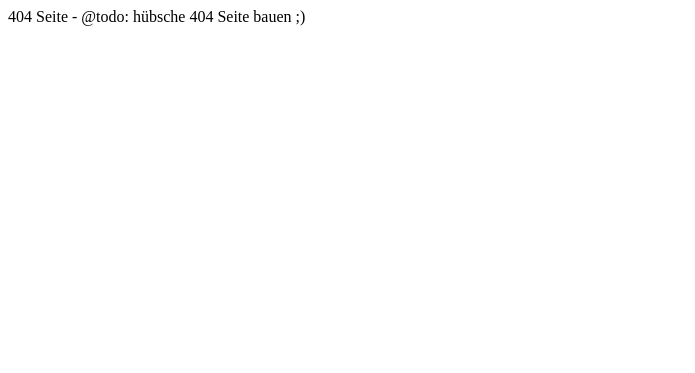
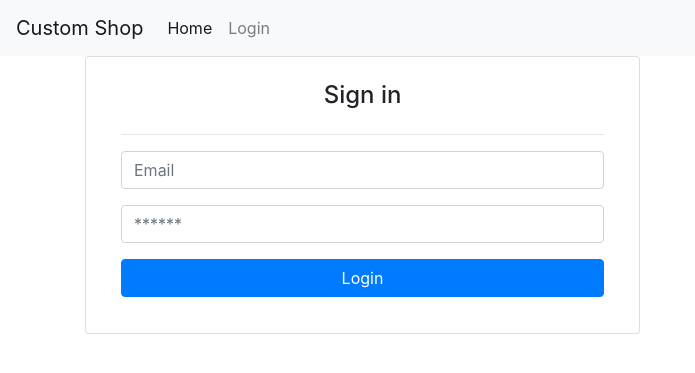
Before and after one commit to derhofbauer/sae-wdd319, a PHP site: page /mvc/login in a window 1280 px wide. Shown: the top 373 px of the page, without its empty margins (0-695 px from the left). Run offline with PHP 8.4, Linux system fonts and the light colour scheme.

Commit message:
[FEATURE] login, logout, Dashboard basics
Signed-off-by: Alexander Hofbauer <hofbauer.alexander@gmail.com>

```diff
--- /dev/null
+++ b/mvc/app/Controllers/AuthController.php
@@ -0,0 +1,131 @@
+<?php
+
+namespace App\Controllers;
+
+use App\Models\User;
+use Core\Helpers\Config;
+use Core\Session;
+use Core\View;
+
+class AuthController
+{
+
+    /**
+     * Es werden zwei verschieden Funktionen benötigt. Eine für das Login Formular und eine für den Login-Vorgang.
+     */
+    public function loginForm ()
+    {
+        /**
+         * Ist ein Account bereits eingeloggt und braucht sich daher nicht nochmal einloggen?
+         */
+        if (User::isLoggedIn()) {
+            /**
+             * User Daten aus DB laden.
+             */
+            $user = User::getLoggedInUser();
+
+            /**
+             * Je nachdem ob der Account ein Admin ist oder nicht, leiten wir wo anders hin.
+             */
+            $redirectUrl = 'home';
+            if ($user->is_admin === true) {
+                $redirectUrl = 'dashboard';
+            }
+
+            header("Location: $redirectUrl");
+            exit;
+        } else {
+            /**
+             * Wenn kein Account eingeloggt ist, laden wir das Login Formular und übergeben die Fehler, die beim
+             * Login-Vorgang aufgetreten sein könnten (merke Konjunktiv), an den View. Hier verwenden wir den
+             * $forgetAfterReturn Parameter der Session::get Methode.
+             */
+            View::load('login', [
+                'errors' => Session::get('errors', [], true),
+            ]);
+        }
+    }
+
+    public function login ()
+    {
+        /**
+         * Ist ein Account bereits eingeloggt und braucht sich daher nicht nochmal einloggen?
+         */
+        if (User::isLoggedIn()) {
+            $user = User::getLoggedInUser();
+
+            $redirectUrl = 'home';
+            if ($user->is_admin === true) {
+                $redirectUrl = 'dashboard';
+            }
+
+            header("Location: $redirectUrl");
+            exit;
+        } else {
+            /**
+             * $errors vorbereiten.
+             */
+            $errors = [];
+
+            /**
+             * Sind Email und Passwort aus dem Formular übergeben worden?
+             */
+            if (isset($_POST['email']) && isset($_POST['password'])) {
+                /**
+                 * Aliases definieren
+                 */
+                $email = $_POST['email'];
+                $passwordFromForm = $_POST['password'];
+
+                /**
+                 * Account anhand der eingegebenen Email-Adresse aus der DB laden
+                 */
+                $user = User::findByEmail($email);
+
+                /**
+                 * Ein Objekt wir auf den Bool'schen Wert true konvertiert, daher können wir nur $user in die if-Klammern
+                 * schreiben.
+                 *
+                 * Wenn ein $user zur eingegeben Email-Adresse gefunden wurde UND das Passwort übereinstimmt, leiten wir
+                 * weiter, sonst schreiben wir einen Fehler.
+                 */
+                if ($user && $user->checkPassword($passwordFromForm)) {
+                    $redirectUrl = 'home';
+
+                    if ($user->is_admin === true) {
+                        $redirectUrl = 'dashboard';
+                    }
+
+                    $user->login($redirectUrl);
+                } else {
+                    $errors[] = "Benutzer existiert nicht oder Passwort ist falsch.";
+                }
+            } else {
+                if (!isset($_POST['email'])) {
+                    $errors[] = "Bitte geben Sie eine Email-Adresse ein.";
+                }
+
+                if (!isset($_POST['password'])) {
+                    $errors[] = "Bitte geben Sie ein Passwort ein.";
+                }
+            }
+
+            /**
+             * Fehler in die Session speichern, weil mit dem Redirect der Request endet und $errors gelöscht wird. Wir
+             * möchten aber im Login-Formular, auf das wir weiterleiten, die Fehler noch ausgeben können.
+             */
+            Session::set('errors', $errors);
+            header("Location: login");
+            exit;
+        }
+    }
+
+    public function logout ()
+    {
+        /**
+         * Account ausloggen und weiterleiten
+         */
+        User::logout("home");
+    }
+
+}
--- a/mvc/app/Models/User.php
+++ b/mvc/app/Models/User.php
@@ -2,6 +2,7 @@
 
 namespace App\Models;
 
+use Core\Models\BaseUser;
 use Core\Models\ModelTrait;
 
 /**
@@ -10,11 +11,24 @@ use Core\Models\ModelTrait;
 class User
 {
     use ModelTrait;
+    use BaseUser;
 
     public static $tableName = 'users';
 
+    public $id = 0;
+    public $firstname = '';
+    public $lastname = '';
+    public $email = '';
+    public $password = '';
+    public $is_admin = false;
+
     public function fill (array $data = [])
     {
-        /* ... */
+        $this->id = $data['id'];
+        $this->firstname = $data['firstname'];
+        $this->lastname = $data['lastname'];
+        $this->email = $data['email'];
+        $this->password = $data['password'];
+        $this->is_admin = (bool)$data['is_admin'];
     }
 }
--- a/mvc/app/routes.php
+++ b/mvc/app/routes.php
@@ -5,6 +5,19 @@ return [
      * Home Route
      */
     '/' => 'ProductController.list',
+    '/home' => 'ProductController.list',
+
+    /**
+     * Auth Routes
+     */
+    '/login' => 'AuthController.loginForm',
+    '/do-login' => 'AuthController.login',
+    '/logout' => 'AuthController.logout',
+
+    /**
+     * Backend Routes
+     */
+    '/dashboard' => 'AdminController.dashboard',
 
     /**
      * Product Routes
--- a/mvc/core/Bootstrap.php
+++ b/mvc/core/Bootstrap.php
@@ -1,6 +1,8 @@
 <?php
 
 namespace Core;
+
+use Core\Helpers\Config;
 
 class Bootstrap
 {
@@ -164,6 +166,12 @@ class Bootstrap
         if ($controller === '') {
             exit('404 Seite - @todo: hübsche 404 Seite bauen ;)');
         } else {
+
+            /**
+             * Define Global Constants
+             */
+            define('BASE_URL', Config::get('app.baseUrl'));
+
             /**
              * Wenn oben ein Controller gefunden wurde, dann erstellen wir nun den vollständigen Namen der Klasse mit
              * dem Namespace.
--- /dev/null
+++ b/mvc/core/Models/BaseUser.php
@@ -0,0 +1,145 @@
+<?php
+
+namespace Core\Models;
+
+use App\Models\User;
+use Core\Database;
+use Core\Session;
+
+/**
+ * Der BaseUser Trait dient dazu, allgemein Funktionalitäten, bspw. für den Login, für die Anwender*innen unseres MVC
+ * bereitzustellen, damit gängige Funktionalitäten nicht jedes Mal selbst programmiert werden müssen.
+ *
+ * @package Core\Models
+ */
+trait BaseUser
+{
+    public $password = '';
+    public $id = 0;
+    public static $tableName = 'users';
+
+    /**
+     * Stimmt das Passwort aus dem Login Formular mit dem Hash in der Datenbank überein?
+     *
+     * @param string $password Password from Login Form
+     *
+     * @return bool
+     */
+    public function checkPassword (string $password): bool
+    {
+        /**
+         * verify_password wird von PHP mitgeliefert.
+         */
+        return password_verify($password, $this->password);
+    }
+
+    /**
+     * Loggt einen Account ein
+     *
+     * @param string $redirect
+     *
+     * @return bool
+     */
+    public function login (string $redirect = '')
+    {
+        /**
+         * Login Status und User ID in die Session speichern.
+         *
+         * Wir verwenden hier die Session-Konstanten, weil wir dadurch den Wert, der hinter der Session-Konstante liegt
+         * ganz einfach ändern können. Nach dem Grundsatz "wenn ein Wert mehr als 1x verwendet wird, sollte eine
+         * Variable erstellt werden".
+         */
+        Session::set(Session::LOGGED_IN_KEY, true);
+        Session::set(Session::LOGGED_IN_ID, $this->id);
+
+        /**
+         * Wenn ein $redirect Pfad gesetzt ist, leiten wir hier weiter.
+         */
+        if (strlen($redirect) > 0) {
+            header("Location: $redirect");
+            exit;
+        } else {
+            return true;
+        }
+    }
+
+    /**
+     * Loggt einen Account aus
+     *
+     * @param string $redirect
+     *
+     * @return bool
+     */
+    public static function logout (string $redirect = '')
+    {
+        /**
+         * Login Status und User ID auf die Werte für "ausgeloggt" setzen.
+         */
+        Session::set(Session::LOGGED_IN_KEY, false);
+        Session::forget(Session::LOGGED_IN_ID);
+
+        if (strlen($redirect) > 0) {
+            header("Location: $redirect");
+            exit;
+        } else {
+            return true;
+        }
+    }
+
+    /**
+     * Prüft, ob ein Account eingeloggt ist
+     *
+     * @return mixed|null
+     */
+    public static function isLoggedIn ()
+    {
+        return Session::get(Session::LOGGED_IN_KEY, false);
+    }
+
+    /**
+     * Gibt den aktuell eingeloggten Account zurück
+     *
+     * @return bool|object
+     */
+    public static function getLoggedInUser ()
+    {
+        /**
+         * Auslesen der ID des potentiell eingeloggten Users
+         */
+        $userId = Session::get(Session::LOGGED_IN_ID, null);
+
+        /**
+         * Wenn eine User ID in der Session steht, dann laden wir die zugehörigen Daten aus der Datenbank.
+         */
+        if ($userId !== null) {
+            return User::find($userId);
+        }
+        return false;
+    }
+
+    /**
+     * Während des Login müssen Accounts anhand der Benutzerkennung, also beispielsweise Username oder Email, abgerufen
+     * werden können.
+     *
+     * @param string $email
+     *
+     * @return bool|BaseUser
+     */
+    public static function findByEmail (string $email) {
+        $db = new Database();
+
+        $tableName = self::$tableName;
+        $result = $db->query("SELECT * FROM {$tableName} WHERE email = ?", [
+            's:email' => $email
+        ]);
+
+        if (count($result) === 0) {
+            return false;
+        }
+
+        $data = new self($result[0]);
+
+        return $data;
+    }
+
+}
--- a/mvc/core/Models/ModelTrait.php
+++ b/mvc/core/Models/ModelTrait.php
@@ -15,7 +15,6 @@ use Core\Database;
  */
 trait ModelTrait
 {
-
     /**
      * Der Konstruktor bietet uns die Möglichkeit ein Objekt direkt bei der Erstellung zu befüllen.
      *
--- a/mvc/core/Session.php
+++ b/mvc/core/Session.php
@@ -4,6 +4,9 @@ namespace Core;
 
 class Session
 {
+    const LOGGED_IN_KEY = 'logged_in';
+    const LOGGED_IN_ID = 'logged_in_user_id';
+
     /**
      * Sesstion starten
      */
@@ -28,13 +31,29 @@ class Session
      *
      * @param      $key
      * @param null $default
+     * @param bool $forgetAfterReturn
      *
      * @return mixed|null
      */
-    public static function get ($key, $default = null)
+    public static function get ($key, $default = null, $forgetAfterReturn = false)
     {
         if (isset($_SESSION[$key])) {
-            return $_SESSION[$key];
+            $value = $_SESSION[$key];
+
+            /**
+             * Der $forgetAfterReturn Parameter dient dazu, dass Werte aus der Session gelöscht werden können, wenn sie
+             * einmal zurückgegeben wurden. Das bietet sich für sog. Flash Messages sehr gut an. Fehlermeldungen oder
+             * Erfolgsmeldungen bspw. sollen nur von einer Action zur anderen über einen Redirect hinweg übergeben werden.
+             * Normalerweise wäre nach einem Redirect jegliche Information aus dem PHP Script weg, durch Sessions können
+             * Daten aber persistent gespeichert werden. Login Infors sollten dauerhaft gespeichert werden, manchmal,
+             * eben bei Fehlermeldungen, möchte man aber Daten nur für bis zur nächsten Ausgabe oder für den nächsten
+             * Request speichern.
+             */
+            if ($forgetAfterReturn === true) {
+                self::forget($key);
+            }
+
+            return $value;
         }
         return $default;
     }
--- /dev/null
+++ b/mvc/resources/views/login.view.php
@@ -0,0 +1,29 @@
+<div class="card col-6">
+    <article class="card-body">
+        <h4 class="card-title text-center mb-4 mt-1">Sign in</h4>
+        <hr>
+        <?php
+        /**
+         * $errors wurde in includes/login.php definiert und dieses File wird im selben Scope wie $errors eingebunden,
+         * wodurch $errors hier verfügbar ist.
+         */
+        foreach($errors as $error): ?>
+            <p class="text-danger text-center"><?php echo $error; ?></p>
+        <?php endforeach; ?>
+        <form action="do-login" method="post">
+            <div class="form-group">
+                <div class="input-group">
+                    <input name="email" class="form-control" placeholder="Email" type="email">
+                </div> <!-- input-group.// -->
+            </div> <!-- form-group// -->
+            <div class="form-group">
+                <div class="input-group">
+                    <input class="form-control" placeholder="******" type="password" name="password">
+                </div> <!-- input-group.// -->
+            </div> <!-- form-group// -->
+            <div class="form-group">
+                <button type="submit" class="btn btn-primary btn-block">Login</button>
+            </div> <!-- form-group// -->
+        </form>
+    </article>
+</div>
--- a/mvc/resources/views/partials/header.php
+++ b/mvc/resources/views/partials/header.php
@@ -19,19 +19,19 @@
     <div class="collapse navbar-collapse" id="navbarSupportedContent">
         <ul class="navbar-nav mr-auto">
             <li class="nav-item active">
-                <a class="nav-link" href="index.php?page=home">Home</a>
+                <a class="nav-link" href="home">Home</a>
             </li>
-            <?php if (!isset($_SESSION['loggedIn']) || $_SESSION['loggedIn'] !== true): ?>
-            <li class="nav-item">
-                <a class="nav-link" href="index.php?page=login">Login</a>
-            </li>
+            <?php if (\App\Models\User::isLoggedIn()): ?>
+                <li class="nav-item">
+                    <a class="nav-link" href="dashboard">Dashboard</a>
+                </li>
+                <li class="nav-item">
+                    <a class="nav-link" href="logout">Logout</a>
+                </li>
             <?php else: ?>
-            <li class="nav-item">
-                <a class="nav-link" href="index.php?page=dashboard">Dashboard</a>
-            </li>
-            <li class="nav-item">
-                <a class="nav-link" href="index.php?page=logout">Logout</a>
-            </li>
+                <li class="nav-item">
+                    <a class="nav-link" href="login">Login</a>
+                </li>
             <?php endif; ?>
         </ul>
     </div>
```
Also changed, not shown: mvc/app/Controllers/AdminController.php (added, +24 -0 lines).
